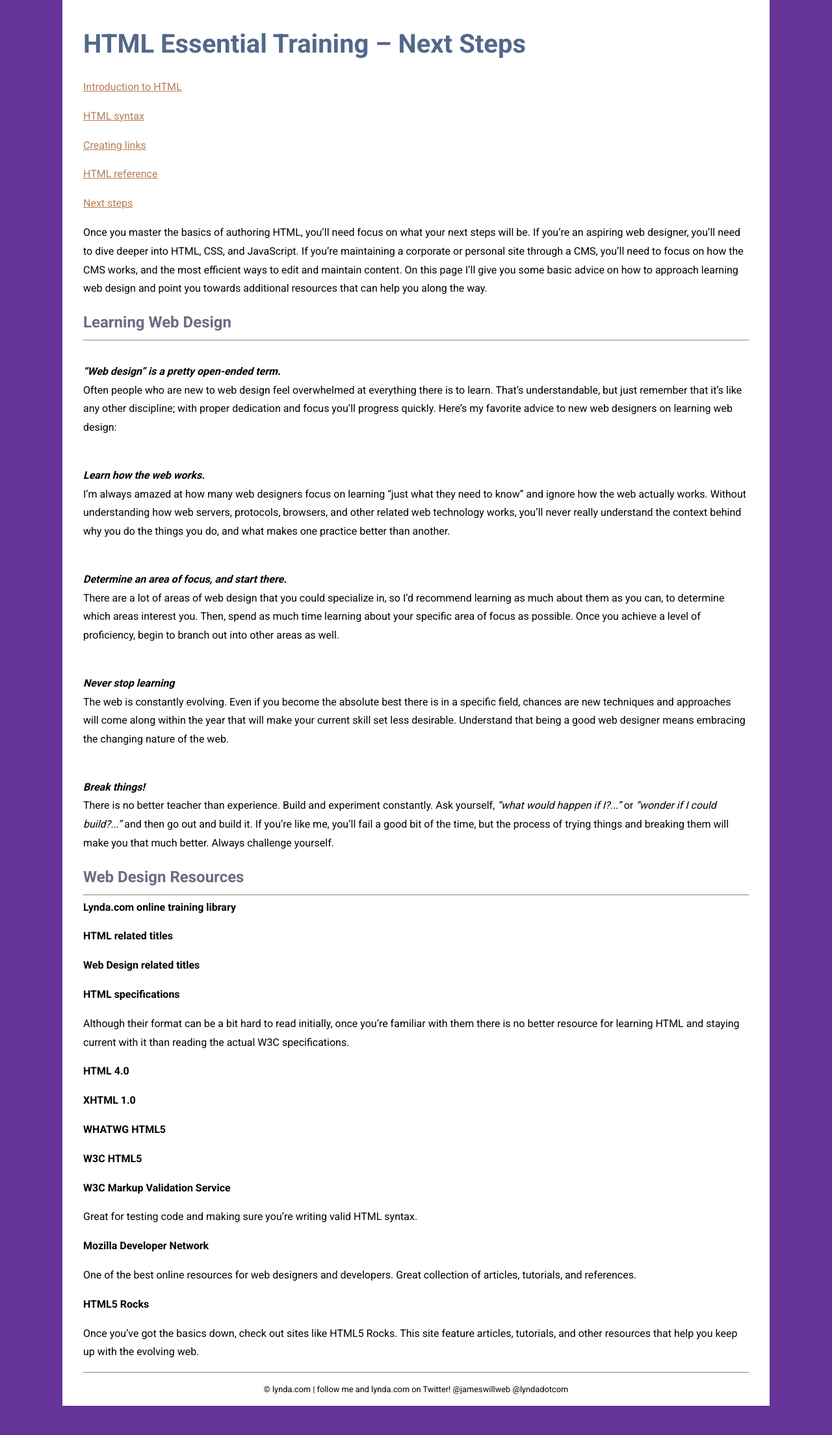
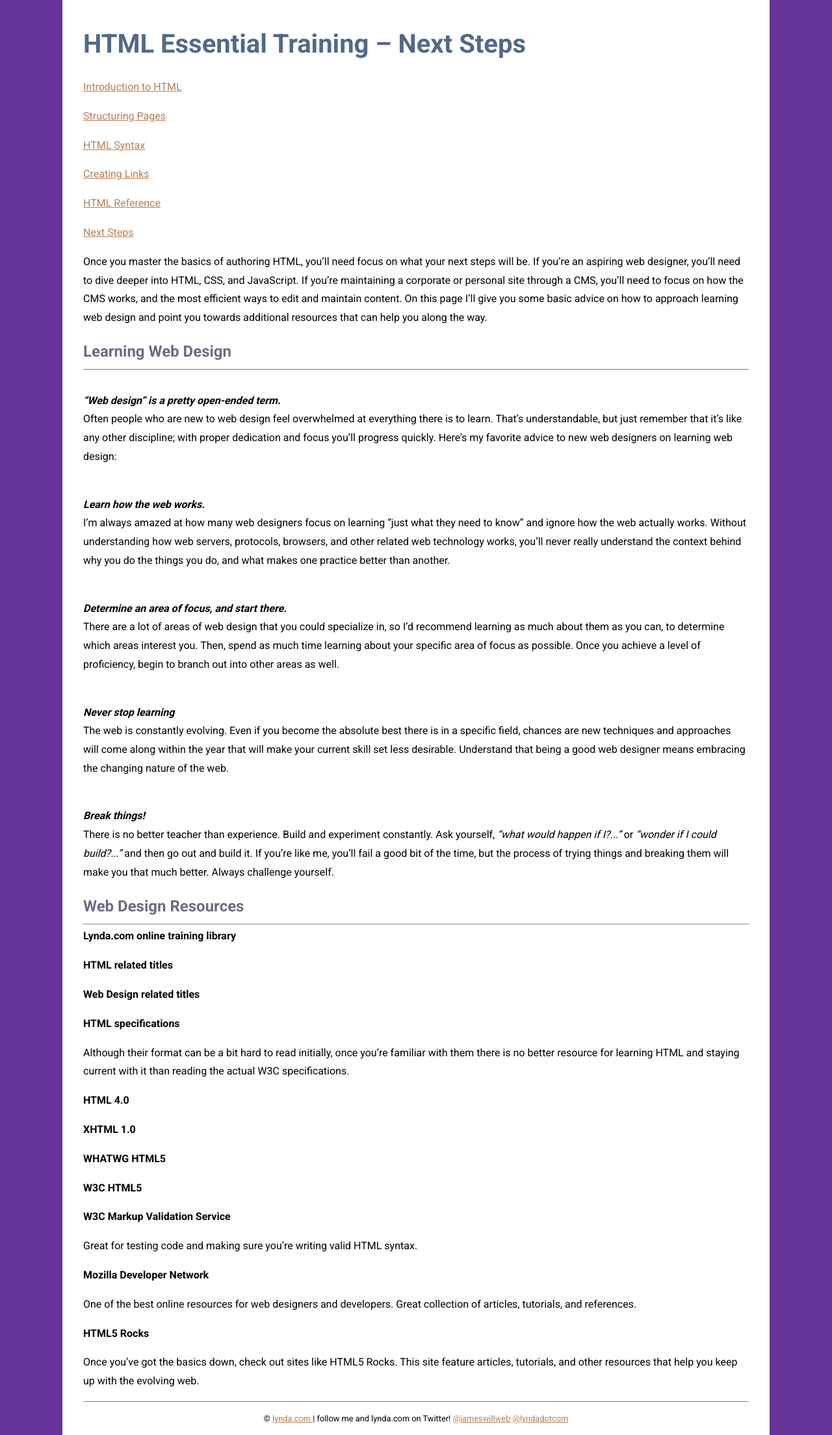
Before and after one commit to TheHagueUniversity/getting-started-and-html-challenge-adamschwarcz, a plain HTML site: page next.html in a window 1280 px wide. Shown: the whole page at 65% size. Before the commit the page ends 2164 px from the top, so only its background shows below. Drawn offline with Linux system fonts and the light colour scheme.

Commit message:
04: Creating Links

```diff
--- a/next.html
+++ b/next.html
@@ -17,11 +17,12 @@
 <!-- Navigation Items -->
 
 <nav>
-	<p><a href="#" title="Introduction to HTML">Introduction to HTML</a></p>
-	<p><a href="#" title="HTML syntax">HTML syntax</a></p>
-	<p><a href="#" title="Creating links">Creating links</a></p>
-	<p><a href="#" title="HTML Reference">HTML reference</a></p>
-	<p><a href="#" title="Next steps">Next steps</a></p>
+	<p><a href="intro.html" title="Introduction to HTML">Introduction to HTML</a></p>
+	<p><a href="structure.html" title="Structuring Pages">Structuring Pages</a></p>
+	<p><a href="syntax.html" title="HTML syntax">HTML Syntax</a></p>
+	<p><a href="links.html" title="Creating links">Creating Links</a></p>
+	<p><a href="reference.html" title="HTML Reference">HTML Reference</a></p>
+	<p><a href="next.html" title="Next steps">Next Steps</a></p>
 </nav>
 
 <!-- Introduction -->
@@ -90,7 +91,9 @@
 
 <!-- Footer -->
 
-<footer>&copy; lynda.com | follow me and lynda.com on Twitter! @jameswillweb @lyndadotcom</footer>
+<footer>
+	&copy; <a href="https://www.lynda.com/" target="_blank" title="Lynda.com Website"> lynda.com </a> | follow me and lynda.com on Twitter! <a href="https://twitter.com/jameswillweb/" target="_blank" title="James Williamson Twitter Profile">@jameswillweb</a> <a href="https://twitter.com/lynda/" target="_blank" title="Lynda.com Twitter Page">@lyndadotcom</a>
+</footer>
 
 </body>
 </html>
```
Also changed, not shown: intro.html (+9 -6 lines), links.html (+9 -6 lines), reference.html (+11 -8 lines), structure.html (+9 -6 lines), syntax.html (+10 -8 lines).
